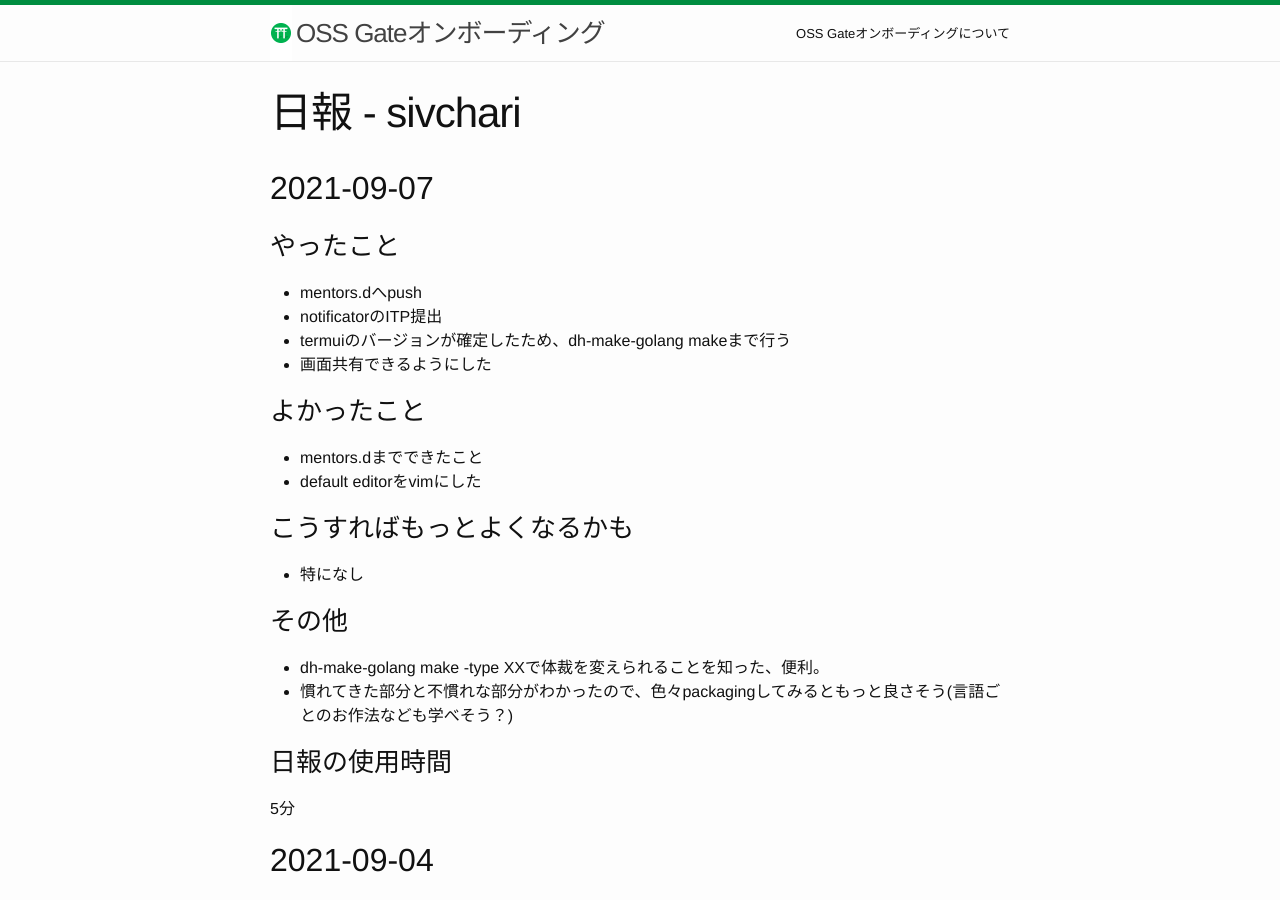
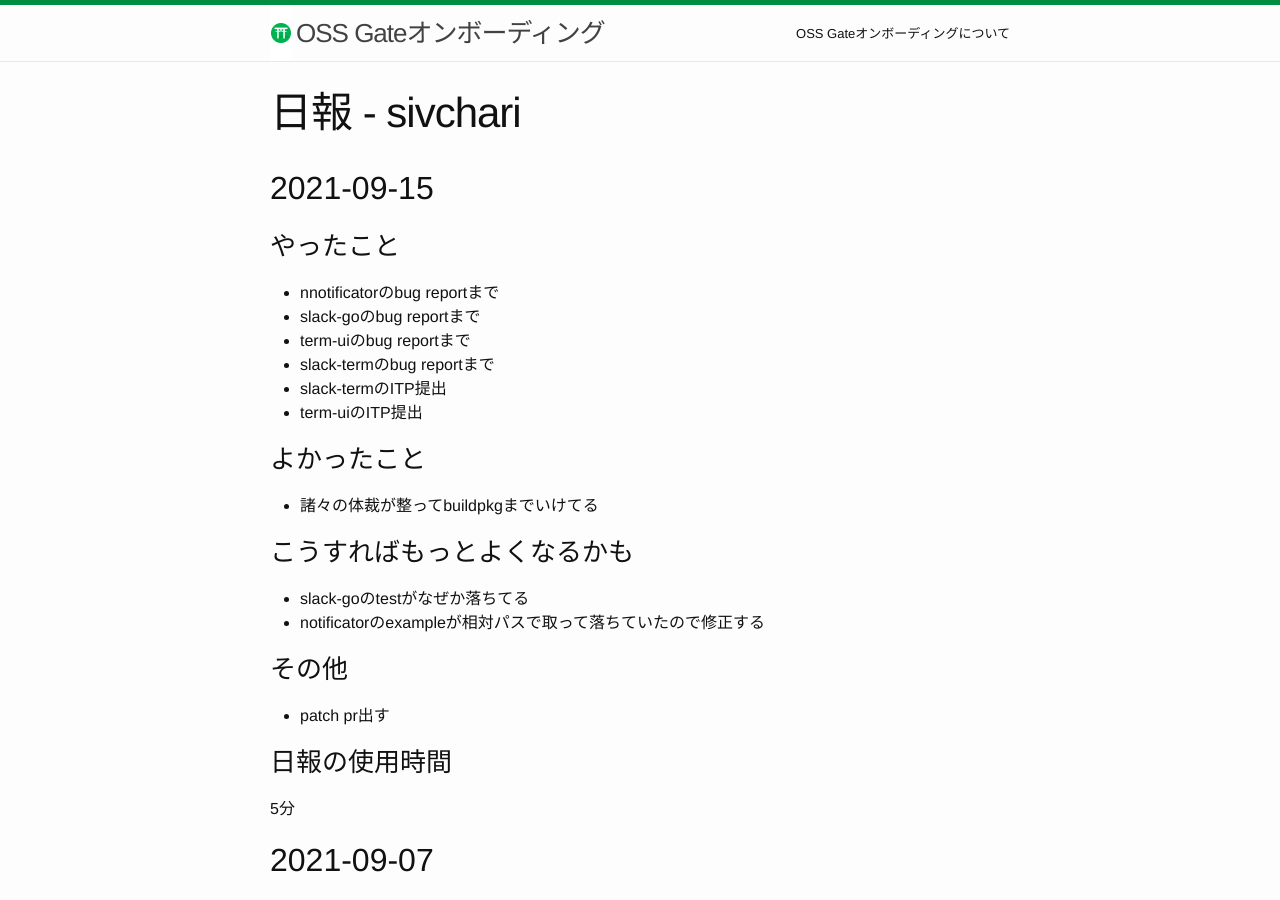
Before and after one commit to oss-gate/on-boarding, a Jekyll site: the page built from proposals/2021-08/kenhys-maintain-debian-packages/daily-report-sivchari.md, in a window 1280 px wide and 900 px high. Built offline with Jekyll 4.4.1, drawn with Linux system fonts in a browser that asks for light colours; Markdown is read by kramdown in place of the engine named in the settings; comment, search, counter and statistics services are not loaded.

Commit message:
add daily report

```diff
--- a/proposals/2021-08/kenhys-maintain-debian-packages/daily-report-sivchari.md
+++ b/proposals/2021-08/kenhys-maintain-debian-packages/daily-report-sivchari.md
@@ -6,6 +6,34 @@ title: 日報 - sivchari
 <!-- ↑の${ID}は自分のGitHubのIDに置き換える。例：日報 - kenhys -->
 
 <!-- 新しい日付を上に書く。つまり、追記するときは上に追記する。 -->
+## 2021-09-15
+
+### やったこと
+
+  * nnotificatorのbug reportまで
+  * slack-goのbug reportまで
+  * term-uiのbug reportまで
+  * slack-termのbug reportまで
+  * slack-termのITP提出
+  * term-uiのITP提出
+
+### よかったこと
+
+  * 諸々の体裁が整ってbuildpkgまでいけてる
+
+### こうすればもっとよくなるかも
+
+  * slack-goのtestがなぜか落ちてる
+  * notificatorのexampleが相対パスで取って落ちていたので修正する
+
+### その他
+
+  * patch pr出す
+
+### 日報の使用時間
+
+5分
+
 ## 2021-09-07
 
 ### やったこと
```
